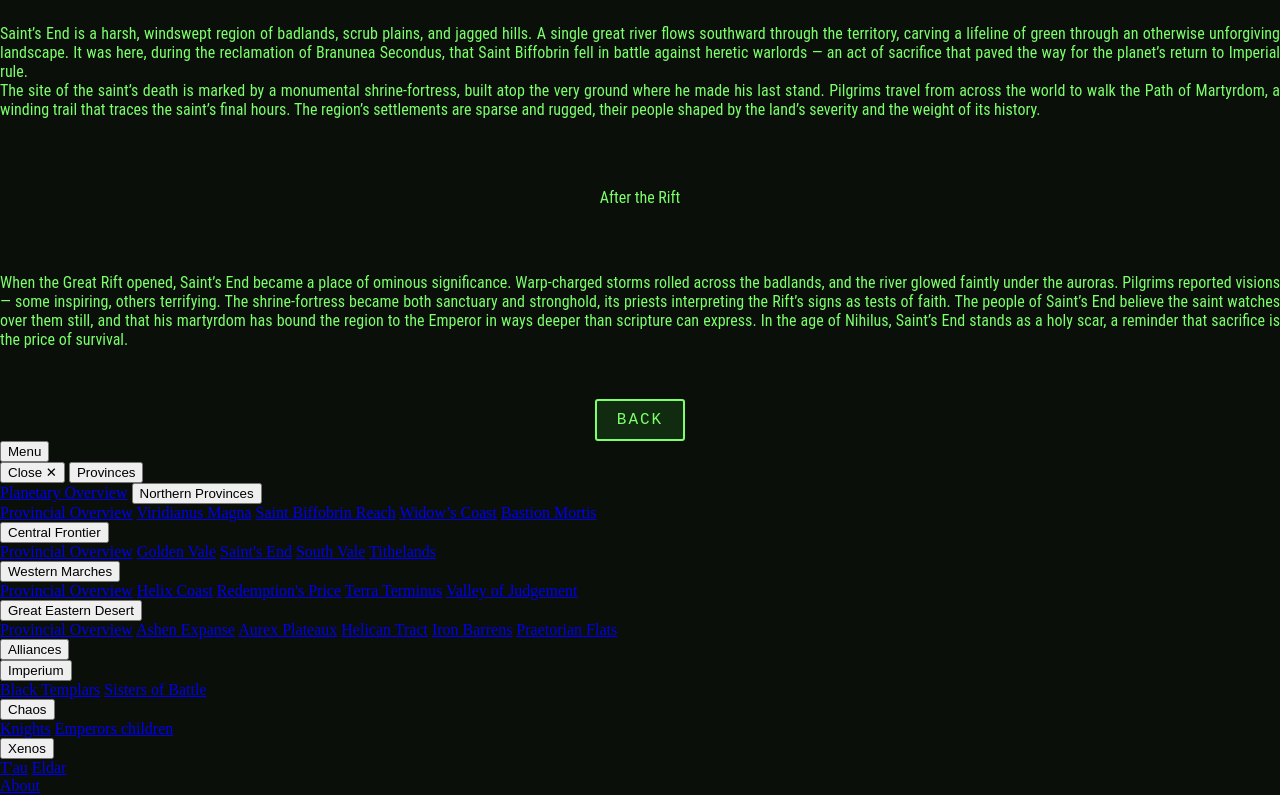
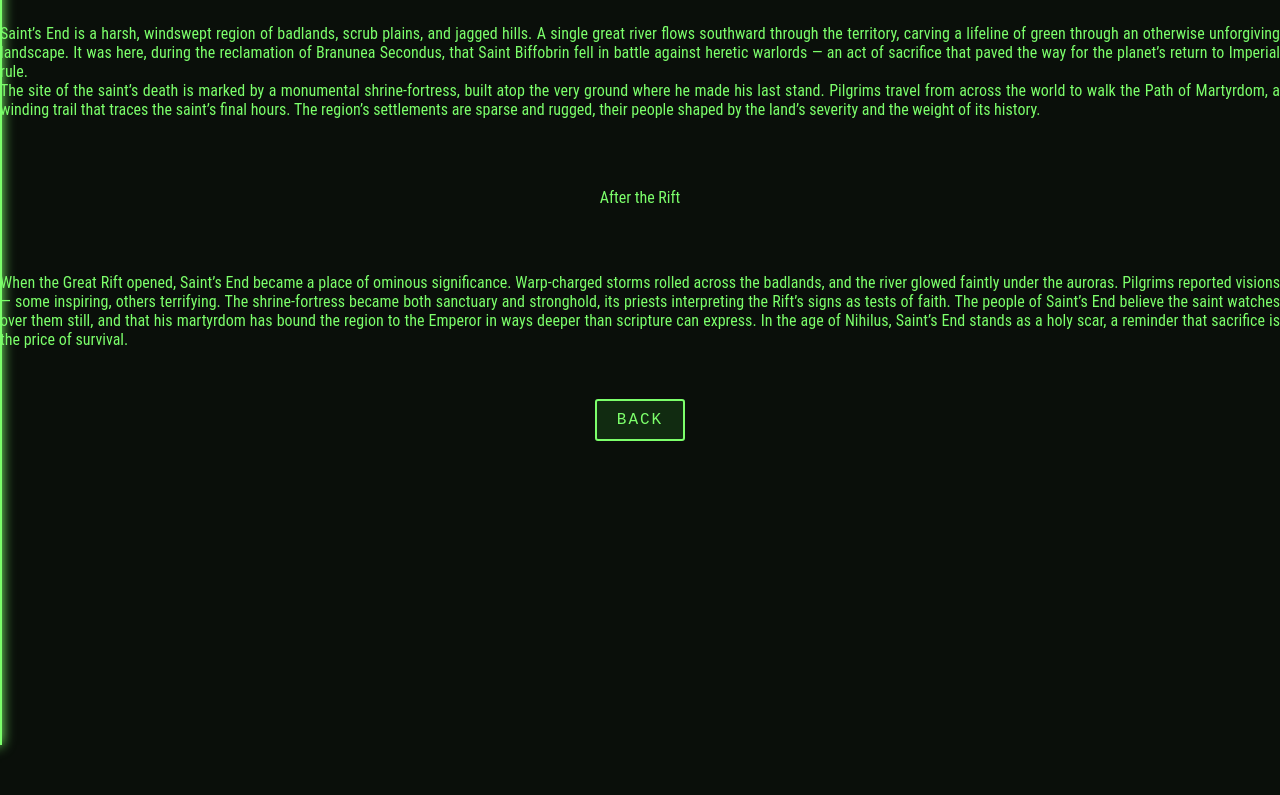
Before and after one commit to maddison844/war_for_bramnunea_secondus, a plain HTML site: page 4 provinces title/Central Frontier/Saints End.html in a window 1280 px wide. Shown: the part 75-870 px from the top of the page. After the commit the page ends 800 px from the top, so only its background shows below. Drawn offline with Linux system fonts and the light colour scheme.

Commit message:
Update style.css

```diff
--- a/style.css
+++ b/style.css
@@ -59,7 +59,143 @@ svg path:hover {
     border-radius: 3px;
 }
 .full-width {
+
     width: 100%;
     height: auto;
+    display: inside;
+}
+
+.menu-button {
+    position: fixed;   /* stays in the corner */
+    top:20px;         /* distance from top */
+    left: 20px;        /* distance from left */
+    padding: 12px 24px;
+    background-color: #112B11;
+    border: 2px solid #7CFF6B;
+    color: #7CFF6B;
+    font-family: 'Share Tech Mono', monospace;
+    text-transform: uppercase;
+    letter-spacing: 2px;
+    border-radius: 3px;
+    box-shadow: 0 0 8px #7CFF6B;
+    cursor: pointer;
+    z-index: 999;      /* stays above everything */
+}
+
+/* Sliding panel */
+.side-menu {
+    position: fixed;
+    top: 0;
+    left: -250px; /* Hidden off-screen */
+    width: 250px;
+    height: 100%;
+    background-color: #0A0F0A;
+    border-right: 2px solid #7CFF6B;
+    box-shadow: 0 0 12px #7CFF6B;
+    padding-top: 20px;
+    transition: left 0.3s ease; /* Slide animation */
+    z-index: 200;
+    background-image: repeating-linear-gradient(
+        to bottom,
+        rgba(124,255,107,0.03) 0px,
+        rgba(124,255,107,0.03) 1px,
+        transparent 2px,
+        transparent 4px
+    );
+}
+
+.side-menu a {
     display: block;
+    padding: 12px 20px;
+    color: #7CFF6B;
+    text-decoration: none;
+    font-family: 'Share Tech Mono', monospace;
 }
+
+.side-menu a:hover {
+    background-color: #112B11;
+}
+.close-button {
+    width: 100%;
+    padding: 12px 20px;
+    background-color: #112B11;
+    border: none;
+    color: #7CFF6B;
+    font-family: 'Share Tech Mono', monospace;
+    text-transform: uppercase;
+    letter-spacing: 2px;
+    cursor: pointer;
+    text-align: left;
+    border-bottom: 2px solid #7CFF6B;
+}
+
+.close-button:hover {
+    background-color: #0F1F0F;
+}
+
+.submenu-button {
+    width: 100%;
+    padding: 12px 20px;
+    background-color: #112B11;
+    border: none;
+    color: #7CFF6B;
+    font-family: 'Share Tech Mono', monospace;
+    text-transform: uppercase;
+    letter-spacing: 2px;
+    cursor: pointer;
+    text-align: left;
+    border-bottom: 2px solid #7CFF6B;
+}
+
+.submenu {
+    max-height: 0;              /* collapsed */
+    overflow: hidden;           /* hide content */
+    transition: max-height 0.3s ease-out; /* animation */
+    padding-left: 20px;
+}
+
+.submenu.open {
+    max-height: 500px;          /* expanded */
+}
+
+
+.submenu a {
+    display: block;
+    padding: 8px 20px;
+    color: #7CFF6B;
+    text-decoration: none;
+    font-family: 'Share Tech Mono', monospace;
+}
+
+.submenu a:hover {
+    background-color: #0F1F0F;
+}
+.submenu-button::after {
+    content: "▶";
+    float: right;
+    transition: transform 0.3s ease;
+}
+
+.submenu-button.open::after {
+    transform: rotate(90deg);
+}
+.dataslate-frame {
+    border: 4px solid #7CFF6B; /* main dataslate green */
+    box-shadow:
+        0 0 12px #7CFF6B,
+        0 0 24px #3A7F32,
+        inset 0 0 20px #0F3F0F; /* internal CRT glow */
+    padding: 10px;
+    margin: 0px;
+    background-color: #0A0F0A; /* deep dataslate black-green */
+
+}
+.dataslate-frame {
+    background-image: repeating-linear-gradient(
+        to bottom,
+        rgba(124,255,107,0.03) 0px,
+        rgba(124,255,107,0.03) 1px,
+        transparent 2px,
+        transparent 4px
+    );
+}
```
